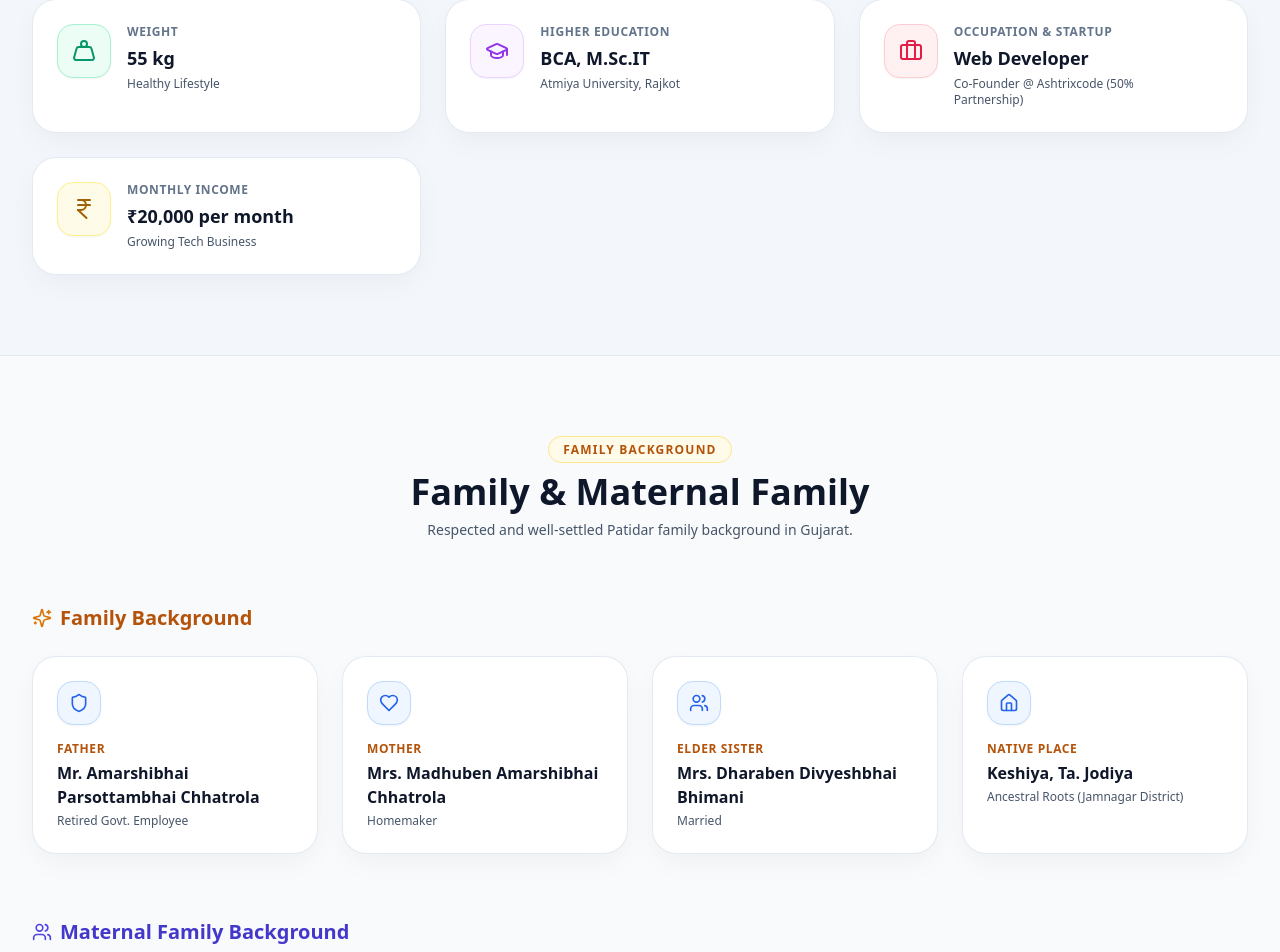
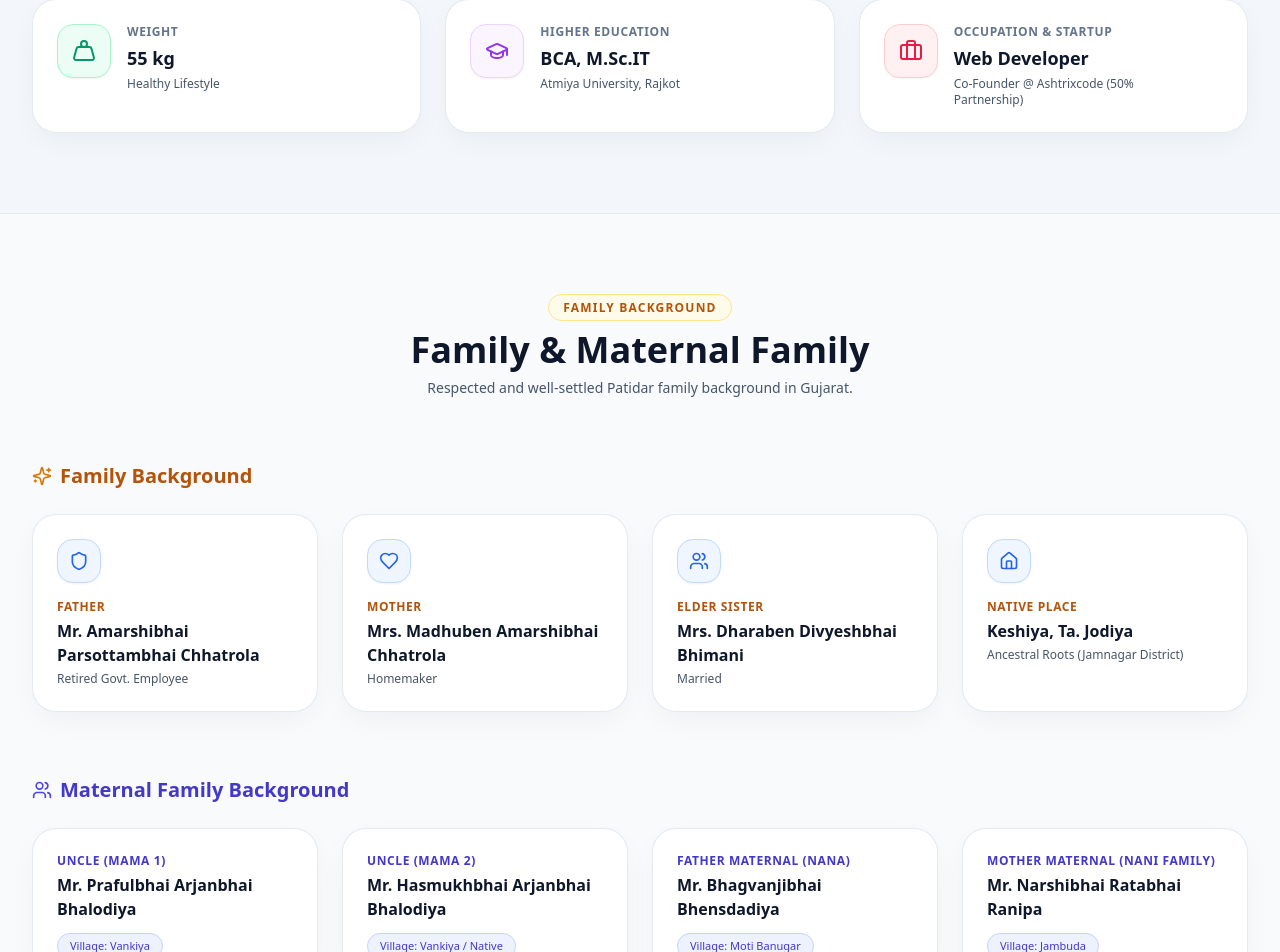
Before and after one commit to dipenchhatrola/dipen-bio-data, a Next.js app: page / in a window 1280 px wide. Shown: the part 1176-2128 px from the top of the page. Built offline with nearby package versions, Linux system fonts and the light colour scheme.

Commit message:
Comment out monthly income entry in personal details section

```diff
--- a/src/components/PersonalSection.tsx
+++ b/src/components/PersonalSection.tsx
@@ -69,15 +69,15 @@ export const PersonalSection: React.FC = () => {
       bgColor: 'bg-rose-50 border-rose-200',
       description: 'Co-Founder and lead technology officer at Ashtrixcode (Software & Web Development Agency) with equal 50% partnership.',
     },
-    {
-      icon: IndianRupee,
-      label: 'Monthly Income',
-      value: '₹20,000 per month',
-      subText: 'Growing Tech Business',
-      color: 'text-yellow-700',
-      bgColor: 'bg-yellow-50 border-yellow-200',
-      description: 'Steady monthly revenue from active technology clients and ongoing software development projects.',
-    },
+    // {
+    //   icon: IndianRupee,
+    //   label: 'Monthly Income',
+    //   value: '₹20,000 per month',
+    //   subText: 'Growing Tech Business',
+    //   color: 'text-yellow-700',
+    //   bgColor: 'bg-yellow-50 border-yellow-200',
+    //   description: 'Steady monthly revenue from active technology clients and ongoing software development projects.',
+    // },
   ];
 
   return (
```
